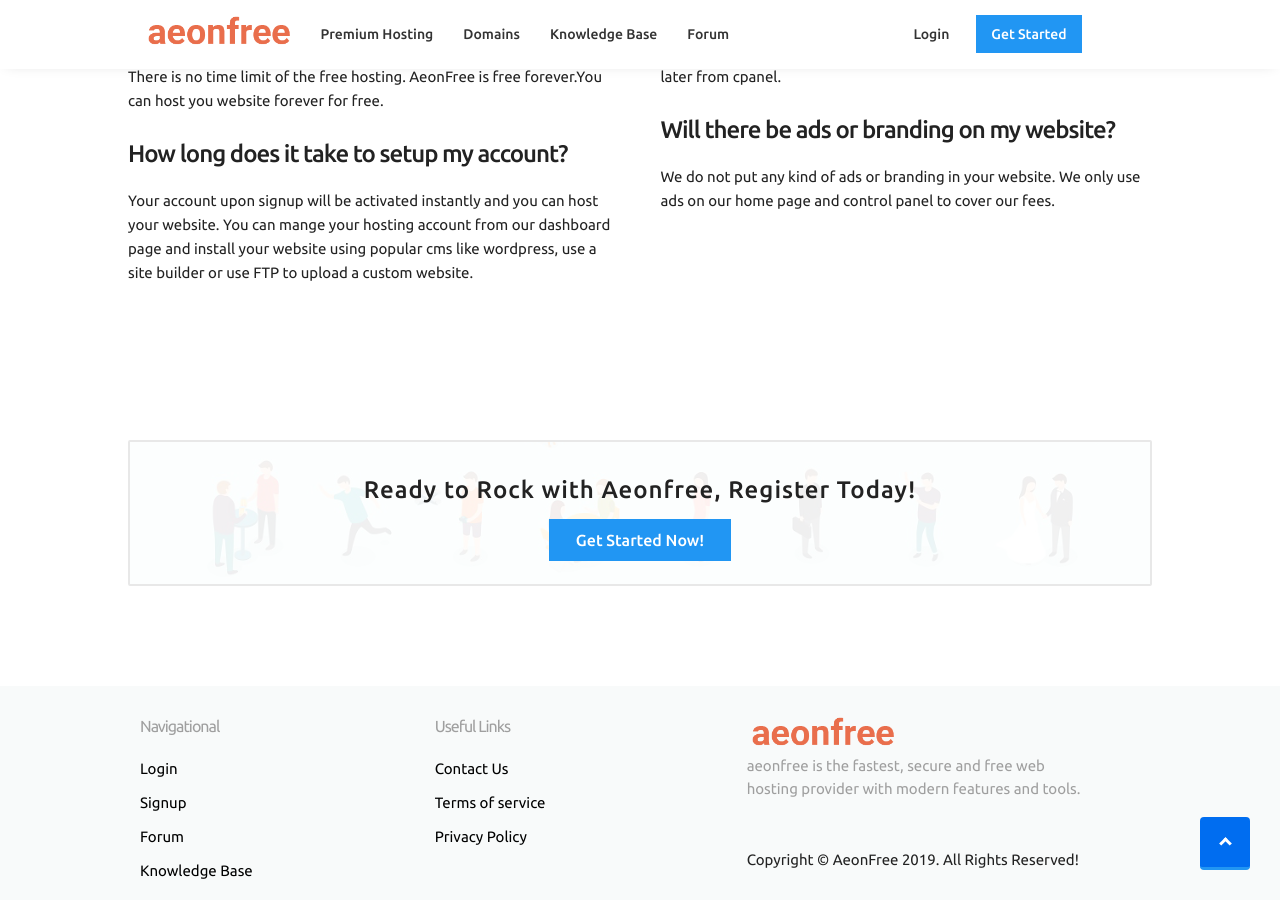
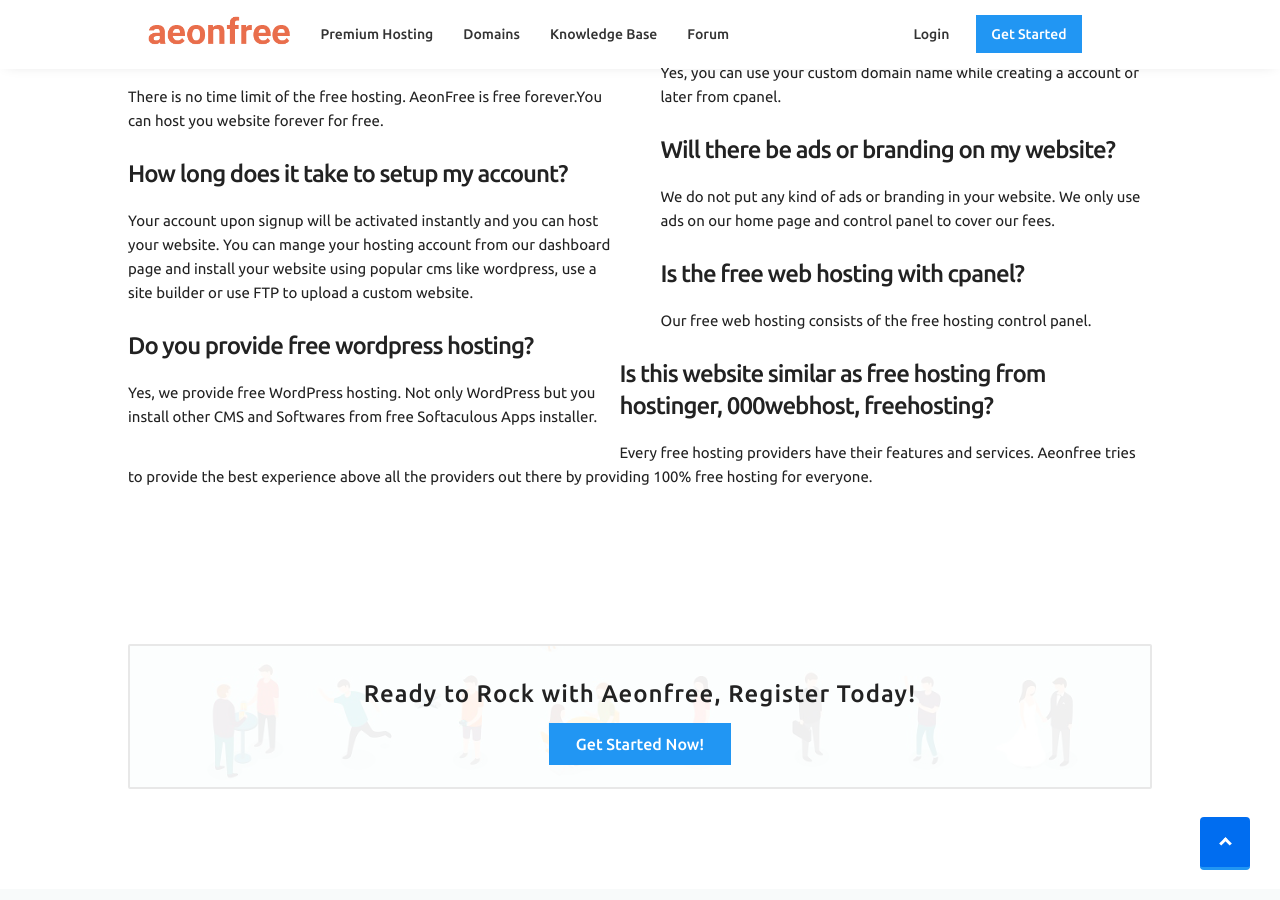
Before and after one commit to rudrax-khanal/aeon, a Jekyll site: the page built from index.html, in a window 1280 px wide and 900 px high, scrolled down 3450 px. Built offline with Jekyll 4.4.1, drawn with Linux system fonts in a browser that asks for light colours; nearby versions of some CDN libraries; some of the changed text lies outside the part shown.

Commit message:
index change

```diff
--- a/index.html
+++ b/index.html
@@ -30,7 +30,7 @@
             <section class="features_holder" id="features">
                 <div class="container">
                 	<h1 class="text_center">Free Unlimited Web Hosting features you will love.</h1>
-                	<p class="text_center">Enjoy all the benefits of premium hosting with our free hosting.</p>
+                	<p class="text_center">Enjoy all the benefits of premium hosting with our infinite free hosting.</p>
                     <div class="row">
                         <div class="one-third column">
                             <div class="feature_box">
@@ -210,6 +210,10 @@
 	            				<h3>How long does it take to setup my account?</h3>
 	            				<p>Your account upon signup will be activated instantly and you can host your website. You can mange your hosting account from our dashboard page and install your website using popular cms like wordpress, use a site builder or use FTP to upload a custom website.</p>
             				</div>
+            				<div>
+	            				<h3>Do you provide free wordpress hosting?</h3>
+	            				<p>Yes, we provide free WordPress hosting. Not only WordPress but you install other CMS and Softwares from free Softaculous Apps installer.</p>
+            				</div>
             			</div>
             			<div class="six columns faq">
             				<div>
@@ -223,6 +227,16 @@
             				<div>
 	            				<h3>Will there be ads or branding on my website?</h3>
 	            				<p>We do not put any kind of ads or branding in your website. We only use ads on our home page and control panel to cover our fees.</p>
+            				</div>
+            				<div>
+	            				<h3>Is the free web hosting with cpanel?</h3>
+	            				<p>Our free web hosting consists of the free hosting control panel.</p>
+            				</div>
+            			</div>
+            			<div class="faq">
+            				<div>
+	            				<h3>Is this website similar as free hosting from hostinger, 000webhost, freehosting?</h3>
+	            				<p>Every free hosting providers have their features and services. Aeonfree tries to provide the best experience above all the providers out there by providing 100% free hosting for everyone.</p>
             				</div>
             			</div>
             		</div>
```
